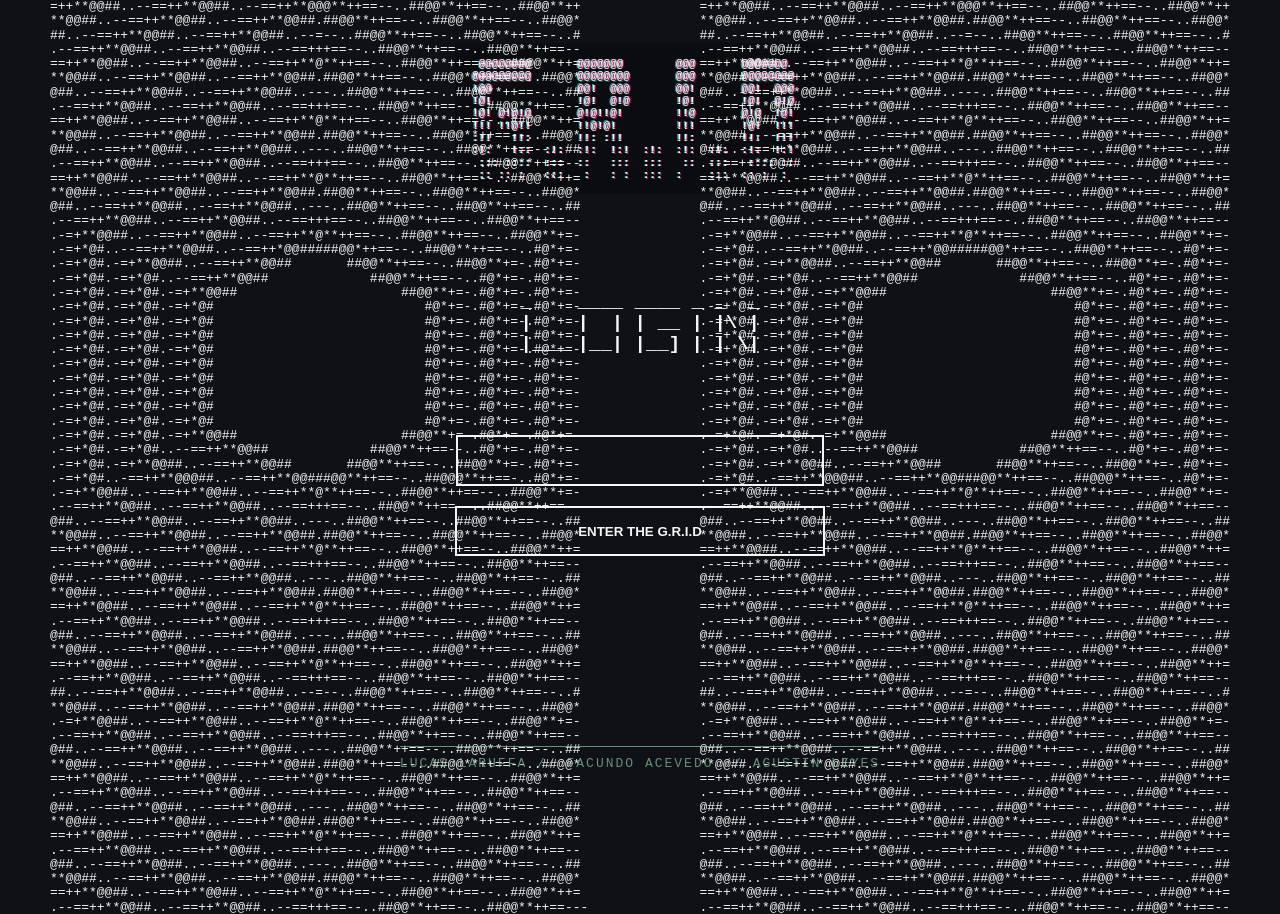
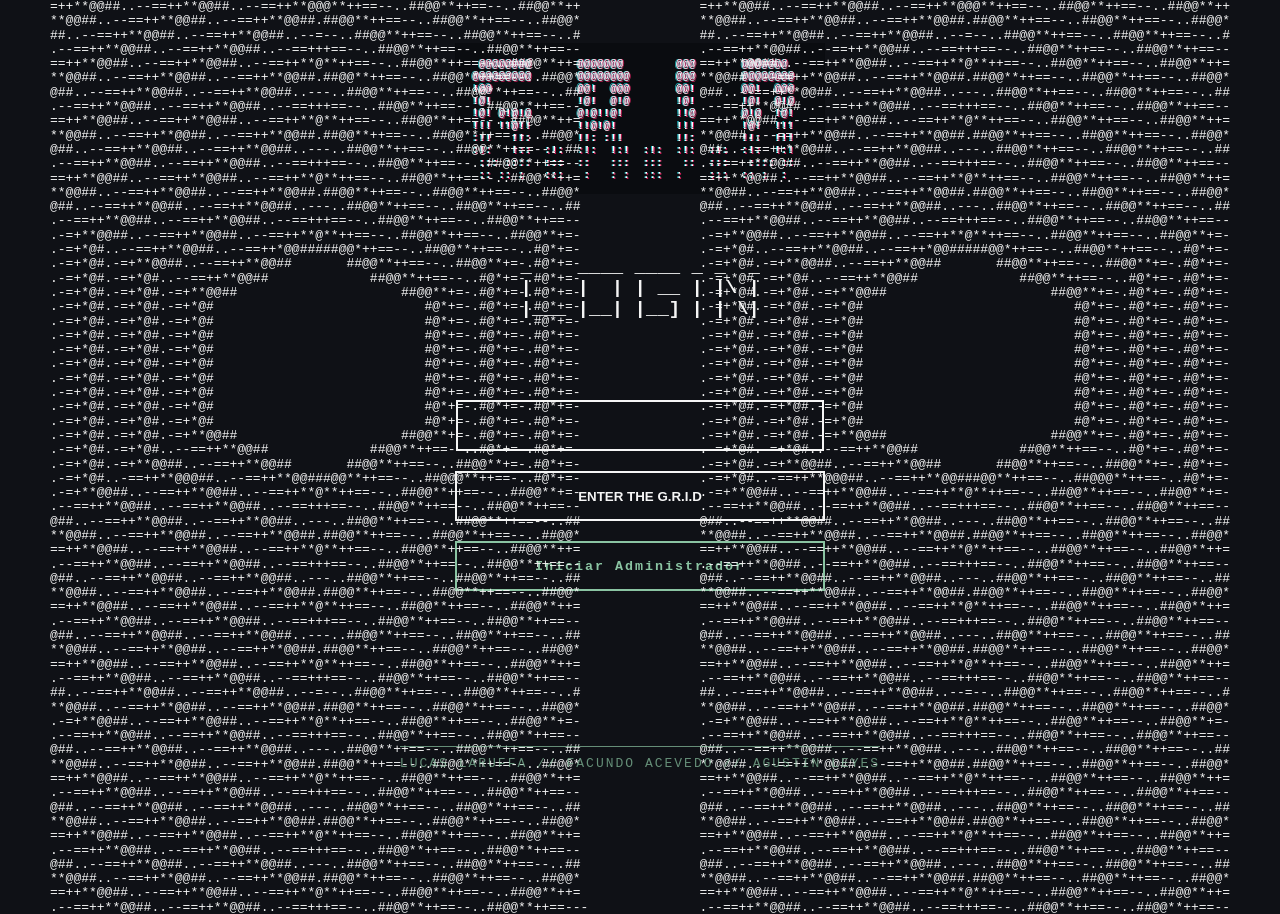
Before and after one commit to syntek-noctra/Leyes-Acevedo-Laruffa-TP-PROGRAMACIONIII-C1-2026, a website: page HTML/bienvenida.html in a window 1280 px wide. Drawn offline with Linux system fonts and the light colour scheme.

Commit message:
agregado pequeño de boton en bienvenida html

```diff
--- a/CSS/styleBienvenida.css
+++ b/CSS/styleBienvenida.css
@@ -64,7 +64,6 @@ main {
 
 }
 
-/*====CUSTOMIZACIÓN DE FORMULARIO====*/
 .user-form{
     margin-top: 0;
       margin-bottom: 250px;
@@ -179,5 +178,27 @@ label{
     padding-top: 10px;
 }
 
+#btnAdmin {
+    background-color: var(--black-GRID-color);
+    color: var(--green-GRID-color);
+    font-weight: 900;
+    width: 370px;
+    height: 50px;
+    border: 2px solid var(--green-GRID-color);
+    font-family: monospace;
+    letter-spacing: 2px;
+    cursor: pointer;
+    transition: 0.3s;
+}
+
+#btnAdmin:hover {
+    background-color: var(--green-GRID-color);
+    color: black;
+    box-shadow: 0 0 5px #00ff88, 0 0 15px #00ff88;
+}
+
+#btnAdmin:active {
+    transform: translateY(3px) scale(0.97);
+}
 
 /*==================================*/
--- a/HTML/bienvenida.html
+++ b/HTML/bienvenida.html
@@ -149,7 +149,7 @@
 
 </pre>
         <img src="../Assets/grid.svg" alt="Icono de GRID" />
-</pre>
+        </pre>
 
 
 
@@ -163,11 +163,12 @@
                 <input id="user-input" type="text">
             </div>
             <button class="button-enter">ENTER THE G.R.I.D</button>
+            <button id="btnAdmin" type="button">Iniciar Administrador</button>
+        </form>
 
-        </form>
-       <footer class="grid-footer">
-    <p>LUCAS LARUFFA // FACUNDO ACEVEDO // AGUSTIN LEYES</p>
-</footer>
+        <footer class="grid-footer">
+            <p>LUCAS LARUFFA // FACUNDO ACEVEDO // AGUSTIN LEYES</p>
+        </footer>
     </main>
     <script src="../JS/mainBienvenida.js"></script>
 </body>
--- a/JS/mainBienvenida.js
+++ b/JS/mainBienvenida.js
@@ -51,4 +51,8 @@ registerBtn.addEventListener("click",(ev)=>{
 
     }
 });
+
+document.getElementById("btnAdmin").addEventListener("click",()=>{
+       window.location.href = "http://localhost:3000/admin/login";
+})
 /*========================================*/
```
